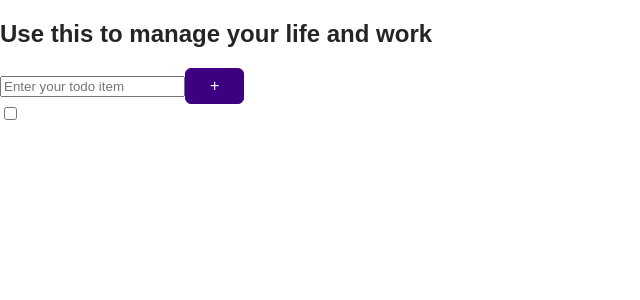
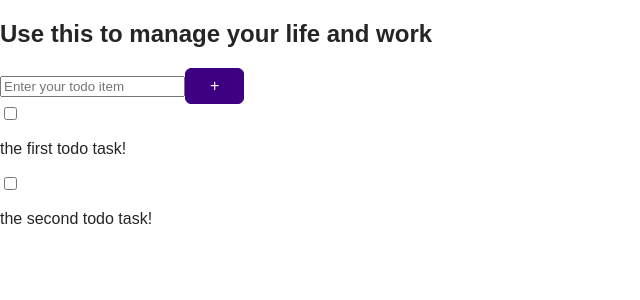
Before and after one commit to tongliAyra/todo-web-with-redux, a React (Create React App) app: page / in a window 1280 px wide. Shown: the top 300 px of the page, without its empty margins (0-640 px from the left). Built offline with nearby package versions, Linux system fonts and the light colour scheme.

Commit message:
feat: should input tasks to add todo list

```diff
--- a/src/App.js
+++ b/src/App.js
@@ -1,11 +1,11 @@
-import TaskList from "./components/TaskList";
+import TodoList from "./components/TodoList";
 import Header from "./components/Header";
 
 function App() {
   return (
     <section>
       <Header />
-      <TaskList />
+      <TodoList />
     </section>
   );
 }
--- a/src/components/TaskList.js
+++ /dev/null
@@ -1,14 +0,0 @@
-import { useSelector } from "react-redux";
-
-const TaskList = () => {
-  const todoTask = useSelector((state) => state.tasks);
-
-  return (
-    <section>
-      <label htmlFor="check-box" />
-      <input className="check-box" type="checkbox" />
-    </section>
-  );
-};
-
-export default TaskList;
--- /dev/null
+++ b/src/components/TodoList.js
@@ -0,0 +1,19 @@
+import { useSelector } from "react-redux";
+import React from "react";
+
+const TodoList = () => {
+  const todo = useSelector((state) =>
+    state.tasks.filter((task) => !task.isChecked)
+  );
+
+  const render = todo.map((task) => (
+    <section key={task.id}>
+      <label htmlFor="check-box" />
+      <input className="check-box" type="checkbox" />
+      <p className={task.id}>{task.taskName}</p>
+    </section>
+  ));
+  return <section>{render}</section>;
+};
+
+export default TodoList;
--- a/src/components/todoTasksSlice.js
+++ b/src/components/todoTasksSlice.js
@@ -1,4 +1,4 @@
-import { createSlice } from "@reduxjs/toolkit";
+import { createSlice, nanoid } from "@reduxjs/toolkit";
 
 const initialState = [
   {
@@ -23,7 +23,7 @@ const todoTasksSlice = createSlice({
       prepare(taskName) {
         return {
           payload: {
-            id: initialState.length + 1,
+            id: nanoid(),
             taskName,
             isChecked: false,
           },
```
